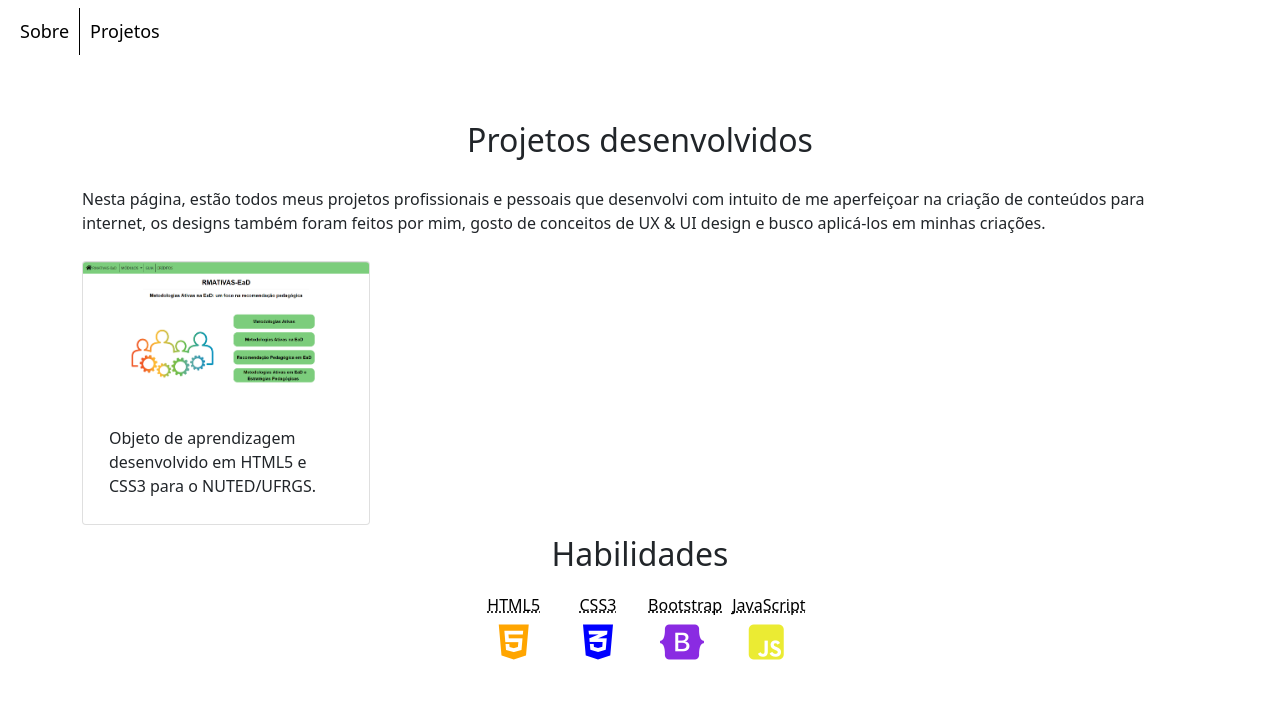
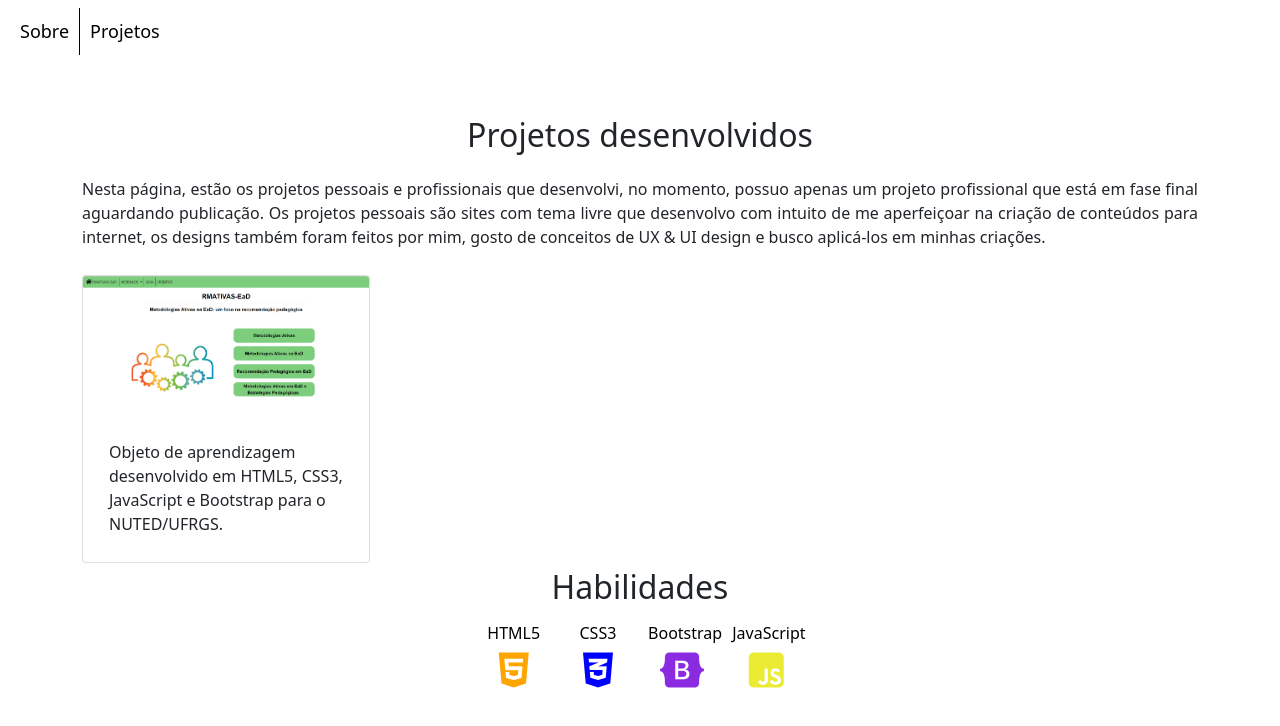
Before and after one commit to gaabemonteiro/curso-github, a plain HTML site: page projects.html in a window 1280 px wide. Drawn offline with nearby package versions, Linux system fonts and the light colour scheme.

Commit message:
atualizacao da branch

```diff
--- a/projects.html
+++ b/projects.html
@@ -25,40 +25,40 @@
 
             <h2 id="projetos">Projetos desenvolvidos</h2>
             <p>
-                Nesta página, estão todos meus projetos profissionais e pessoais que desenvolvi com intuito de me aperfeiçoar na criação de conteúdos para internet, os designs também foram feitos por mim, gosto de conceitos de UX & UI design e busco aplicá-los em minhas criações.
+                Nesta página, estão os projetos pessoais e profissionais que desenvolvi, no momento, possuo apenas um projeto profissional que está em fase final aguardando publicação. Os projetos pessoais são sites com tema livre que desenvolvo com intuito de me aperfeiçoar na criação de conteúdos para internet, os designs também foram feitos por mim, gosto de conceitos de UX & UI design e busco aplicá-los em minhas criações.
             </p>
 
             <div class="col-md-4">
               <div class="card" style="width: 18rem;">
                 <a href="#" target="_blank">
-                  <img class="card-img-top" src="metodologias.PNG" alt="projeto metodologias">
+                  <img class="card-img-top" src="metodologias.PNG" alt="projeto metodologias-ativas nuted/ufrgs">
                 </a>
                 <div class="card-body">
-                  <p class="card-text">Objeto de aprendizagem desenvolvido em HTML5 e CSS3 para o NUTED/UFRGS.</p>
+                  <p class="card-text" id="card">Objeto de aprendizagem desenvolvido em HTML5, CSS3, JavaScript e Bootstrap para o NUTED/UFRGS.</p>
                 </div>
               </div>
             </div>
 
             <div id="tecnologias">
-              <h2 id="projetos">Habilidades</h2>
+              <h2 id="habilidades">Habilidades</h2>
 
               <button class="tech">
-                <abbr title="Hypertext Markup Language, versão 5">HTML5</abbr>
+                HTML5
                 <i class="fab fa-html5"></i>
               </button>
 
               <button class="tech">
-                <abbr title="Cascading Style Sheets, versão 3">CSS3</abbr>
+                CSS3
                 <i class="fab fa-css3-alt"></i>
               </button>
 
               <button class="tech">
-                <abbr title="Framework Web">Bootstrap</abbr>
+                Bootstrap
                 <i class="fab fa-bootstrap"></i>
               </button>
 
               <button class="tech">
-                <abbr title="Linguagem de Programação">JavaScript</abbr>
+                JavaScript
                 <i class="fab fa-js-square"></i>
               </button>
 
--- a/style.css
+++ b/style.css
@@ -14,6 +14,10 @@
     color: rgb(235, 225, 207);
 }
 
+#card {
+    text-align: left;
+}
+
 p > a {
     text-decoration: none;
 }
@@ -24,7 +28,7 @@ p > a:hover {
 
 p {
     padding: 10px;
-    justify-content: justify;
+    text-align: justify;
 }
 
 .introducao {
@@ -59,7 +63,7 @@ button a:hover {
 
 h2 {
     text-align: center;
-    padding: 10px;
+    padding: 5px;
 }
 
 #contato {
@@ -135,7 +139,7 @@ html {
         font-size: 15px;
     }
 
-    #tecnologias {
+    .tech {
         padding: 10px;
     }
 
```
Also changed, not shown: index.html (+1 -1 lines).
